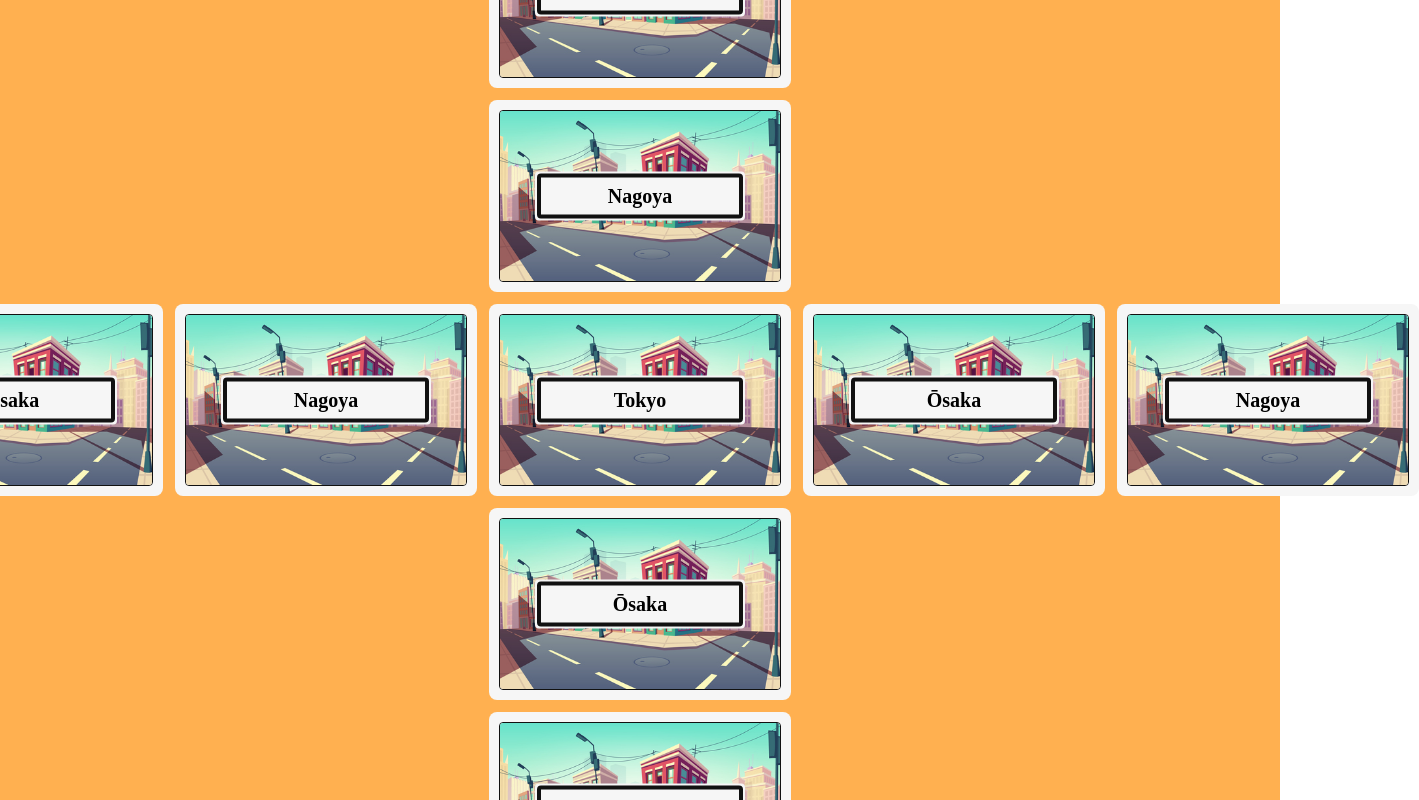
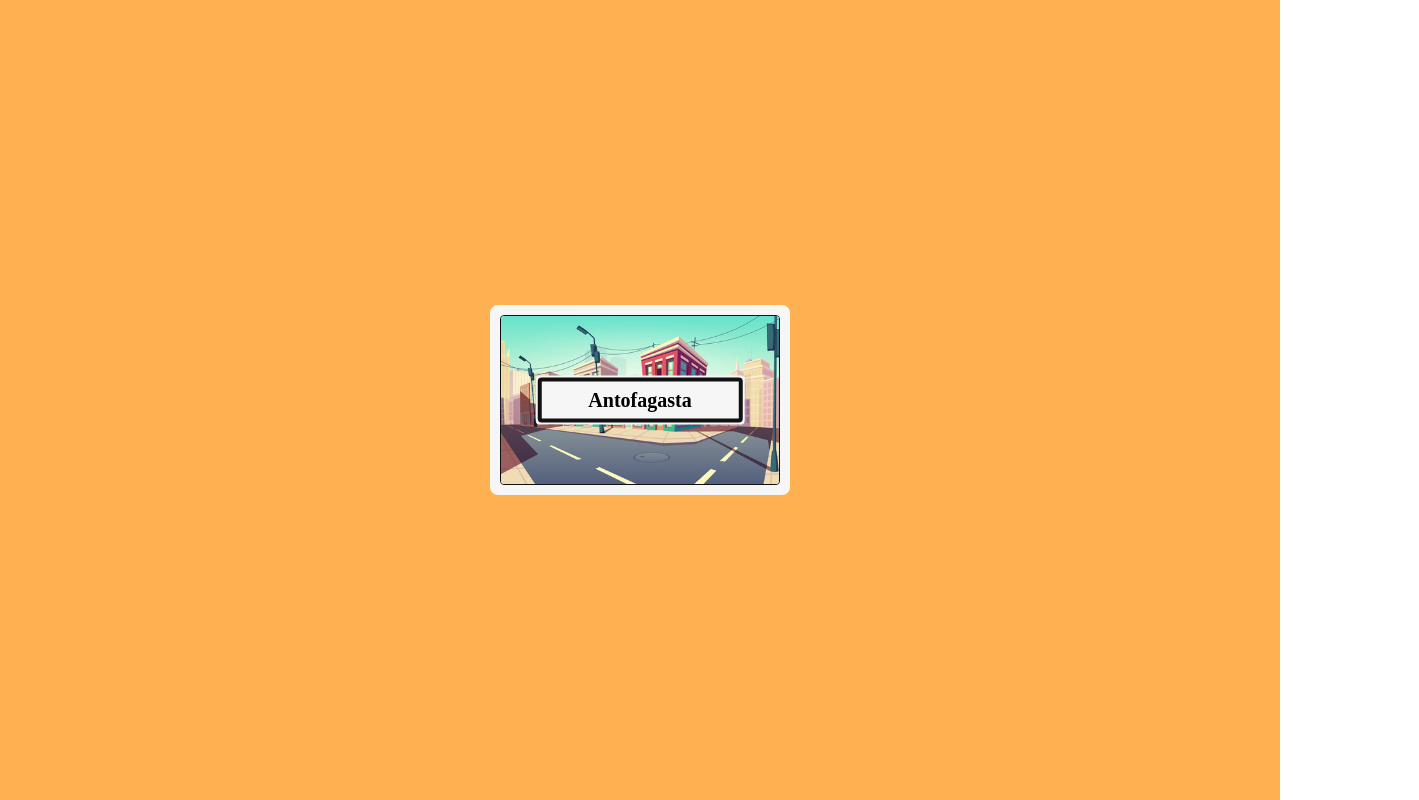
Before and after one commit to benbenpetit/ouc-kec-, a Next.js app: page /board in a window 1280 px wide. Shown: the top 800 px of the page, 1419 px wide, since content can reach past the window. Built offline with nearby package versions, Linux system fonts and the light colour scheme.

Commit message:
WIP drag cards

```diff
--- a/package.json
+++ b/package.json
@@ -10,14 +10,17 @@
   },
   "dependencies": {
     "@dnd-kit/core": "^6.1.0",
+    "@dnd-kit/modifiers": "^7.0.0",
     "@dnd-kit/sortable": "^8.0.0",
     "@types/react-simple-maps": "^3.0.4",
+    "@types/uuid": "^9.0.7",
     "next": "14.0.4",
     "prop-types": "^15.8.1",
     "react": "^18",
     "react-dom": "^18",
     "react-simple-maps": "^3.0.0",
-    "sass": "^1.69.5"
+    "sass": "^1.69.5",
+    "uuid": "^9.0.1"
   },
   "devDependencies": {
     "@types/node": "^20",
--- a/src/app/board/page.tsx
+++ b/src/app/board/page.tsx
@@ -1,39 +1,87 @@
+'use client'
+
 import Card from '@/components/Card/Card'
 import CITIES from '@/core/data/constants/cities'
+import { DndContext, PointerSensor, useSensor, useSensors } from '@dnd-kit/core'
+import { SortableContext } from '@dnd-kit/sortable'
+import { useState } from 'react'
+import { v4 as uuid } from 'uuid'
 
 const BoardPage = () => {
-  const startCity = CITIES[0]
-  const citiesSample = CITIES.slice(1, 3)
+  const [round, setRound] = useState(0)
+  const shuffledCities = CITIES.sort(() => 0.5 - Math.random())
+    .slice(0, 46)
+    .map((city) => ({
+      ...city,
+      id: uuid(),
+    }))
+  const deck = [
+    shuffledCities.slice(0, 15),
+    shuffledCities.slice(15, 30),
+    shuffledCities.slice(30, 45),
+  ]
+  const startCity = shuffledCities[45]
+
+  const sensors = useSensors(
+    useSensor(PointerSensor, {
+      activationConstraint: {
+        distance: 3,
+      },
+    })
+  )
+
+  const onDragStart = () => {
+    console.log('onDragStart')
+  }
+
+  const onDragEnd = () => {
+    console.log('onDragEnd')
+  }
+
+  const onDragOver = () => {
+    console.log('onDragOver')
+  }
 
   return (
     <main>
+      <DndContext
+        sensors={sensors}
+        onDragStart={onDragStart}
+        onDragEnd={onDragEnd}
+        onDragOver={onDragOver}
+      >
         <div className="c-board">
           <div className="c-board__center">
             <div className="c-board__center-card">
               <Card city={startCity} />
             </div>
-          <div className="c-board__direction --left --row">
-            {citiesSample.map((city, index) => (
+            {/* <SortableContext items={cardsLeftIds.concat(cardsRightIds)}>
+              <div className="c-board__direction --left">
+                {cardsLeft.map((city, index) => (
                   <Card key={index} city={city} />
                 ))}
               </div>
-          <div className="c-board__direction --right --row">
-            {citiesSample.map((city, index) => (
+            </SortableContext>
+            <div className="c-board__direction --right">
+              {cardsRight.map((city, index) => (
                 <Card key={index} city={city} />
               ))}
             </div>
-          <div className="c-board__direction --top --column">
-            {citiesSample.map((city, index) => (
+            <SortableContext items={cardsTopIds.concat(cardsBottomIds)}>
+              <div className="c-board__direction --top">
+                {cardsTop.map((city, index) => (
                   <Card key={index} city={city} />
                 ))}
               </div>
-          <div className="c-board__direction --bottom --column">
-            {citiesSample.map((city, index) => (
+              <div className="c-board__direction --bottom">
+                {cardsBottom.map((city, index) => (
                   <Card key={index} city={city} />
                 ))}
               </div>
+            </SortableContext> */}
           </div>
         </div>
+      </DndContext>
     </main>
   )
 }
--- a/src/components/Card/Card.tsx
+++ b/src/components/Card/Card.tsx
@@ -4,6 +4,8 @@
 import Front from '@/components/Card/Front'
 import { FC, useState } from 'react'
 import { ICity } from '@/core/types/ICity'
+import { useSortable } from '@dnd-kit/sortable'
+import { CSS } from '@dnd-kit/utilities'
 
 interface Props {
   city: ICity
@@ -12,8 +14,49 @@
 const Card: FC<Props> = ({ city }) => {
   const [isFlipped, setIsFlipped] = useState(false)
 
+  const {
+    setNodeRef,
+    attributes,
+    listeners,
+    transform,
+    transition,
+    isDragging,
+  } = useSortable({
+    id: city.name,
+    data: {
+      type: 'card',
+      city,
+    },
+  })
+
+  const style = {
+    transition,
+    transform: CSS.Transform.toString(transform),
+  }
+
+  if (isDragging) {
+    return (
+      <div
+        className="c-card is-grabbing"
+        ref={setNodeRef}
+        style={style}
+        {...attributes}
+        {...listeners}
+      >
+        <div className="c-card__inside" />
+      </div>
+    )
+  }
+
   return (
-    <div className="c-card" onClick={() => setIsFlipped(!isFlipped)}>
+    <div
+      className="c-card"
+      onClick={() => setIsFlipped(!isFlipped)}
+      ref={setNodeRef}
+      style={style}
+      {...attributes}
+      {...listeners}
+    >
       <div className="c-card__inside">
         {!isFlipped ? (
           <Front name={city.name} />
--- a/src/core/types/ICity.ts
+++ b/src/core/types/ICity.ts
@@ -1,4 +1,5 @@
 export interface ICity {
+  id?: string
   name: string
   lat: number
   lng: number
--- a/src/styles/components/_board.scss
+++ b/src/styles/components/_board.scss
@@ -21,15 +21,8 @@
     position: absolute;
     gap: 12px;
 
-    &.--row {
-      flex-direction: row;
-    }
-
-    &.--column {
-      flex-direction: column;
-    }
-
     &.--left {
+      flex-direction: row-reverse;
       justify-content: flex-end;
       align-items: center;
       top: 50%;
@@ -38,6 +31,7 @@
     }
 
     &.--right {
+      flex-direction: row;
       justify-content: flex-start;
       align-items: center;
       top: 50%;
@@ -46,6 +40,7 @@
     }
 
     &.--top {
+      flex-direction: column-reverse;
       align-items: flex-end;
       justify-content: center;
       bottom: calc(100% + 12px);
@@ -54,6 +49,7 @@
     }
 
     &.--bottom {
+      flex-direction: column;
       align-items: flex-start;
       justify-content: center;
       top: calc(100% + 12px);
--- a/src/styles/components/_card.scss
+++ b/src/styles/components/_card.scss
@@ -18,6 +18,12 @@
     border: 1px solid #111;
     border-radius: 4px;
     overflow: hidden;
+    height: 170px;
+    width: 280px;
+
+    .c-card.is-grabbing {
+      background-color: #111;
+    }
 
     &__image {
       position: absolute;
@@ -30,12 +36,6 @@
       height: 100%;
       object-fit: cover;
       pointer-events: none;
-    }
-
-    > .c-front,
-    > .c-back {
-      height: 170px;
-      width: 280px;
     }
   }
 }
```
Also changed, not shown: 1 other file (tests, documents, lock files or other folders). Lines whose indentation alone changed are shown as unchanged.
